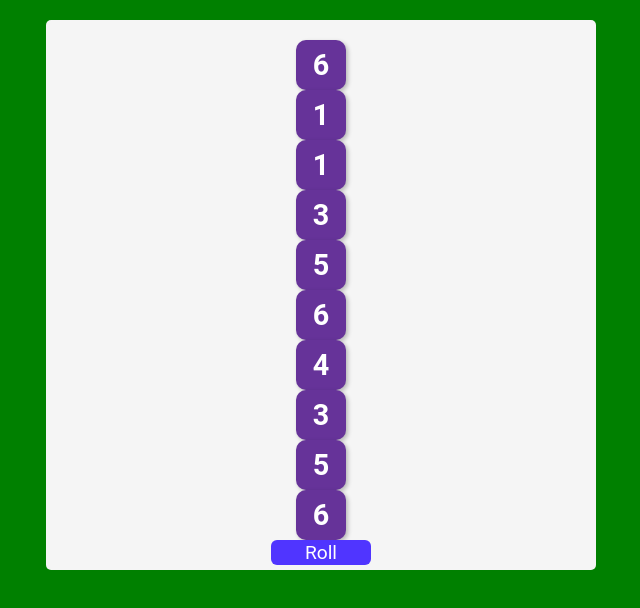
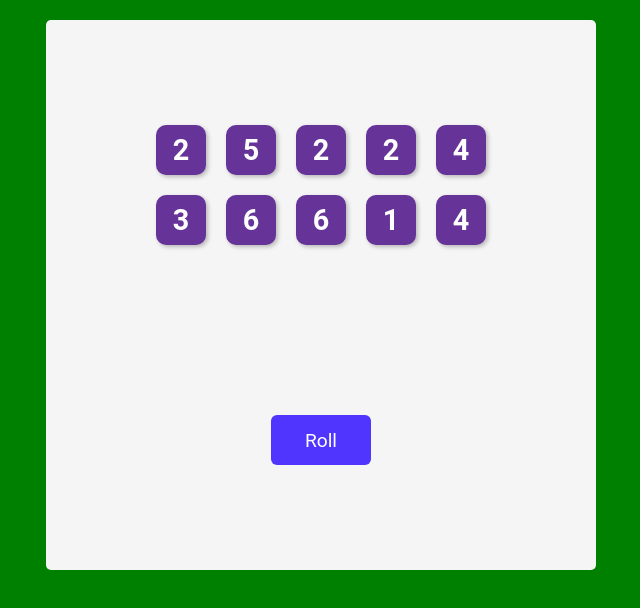
Before and after one commit to Katherine-Reed/tensies, a React (Vite) app: page / in a window 1280 px wide. Shown: the top 608 px of the page, without its empty margins (319-959 px from the left). Built offline with nearby package versions, Linux system fonts and the light colour scheme.

Commit message:
Install nanoid

```diff
--- a/package.json
+++ b/package.json
@@ -10,6 +10,7 @@
     "preview": "vite preview"
   },
   "dependencies": {
+    "nanoid": "^5.0.7",
     "react": "^18.3.1",
     "react-confetti": "^6.1.0",
     "react-dom": "^18.3.1"
--- a/src/App.jsx
+++ b/src/App.jsx
@@ -1,5 +1,6 @@
 import { useState } from "react"
 import Die from "./Die"
+import {nanoid} from "nanoid"
 
 export default function App() {
   const [dice, setDice] = useState(allNewDice())
@@ -9,7 +10,8 @@
     for (let i = 0; i < 10; i++) {
         newDice.push({
           value: Math.ceil(Math.random() * 6),
-        isHeld: false
+          isHeld: false,
+          id: nanoid()
       })
     }
     return newDice
@@ -19,11 +21,11 @@
       setDice(allNewDice())
   }
 
-  const diceElements = dice.map(die => <Die value={die.value} />)
+  const diceElements = dice.map(die => <Die key={die.id} value={die.value} />)
 
   return (
       <main>
-          <div className="dice-container">
+          <div className="dice-tray">
               {diceElements}
           </div>
           <button className="roll-dice" onClick={rollDice}>Roll</button>
```
Also changed, not shown: 1 other file (tests, documents, lock files or other folders).
